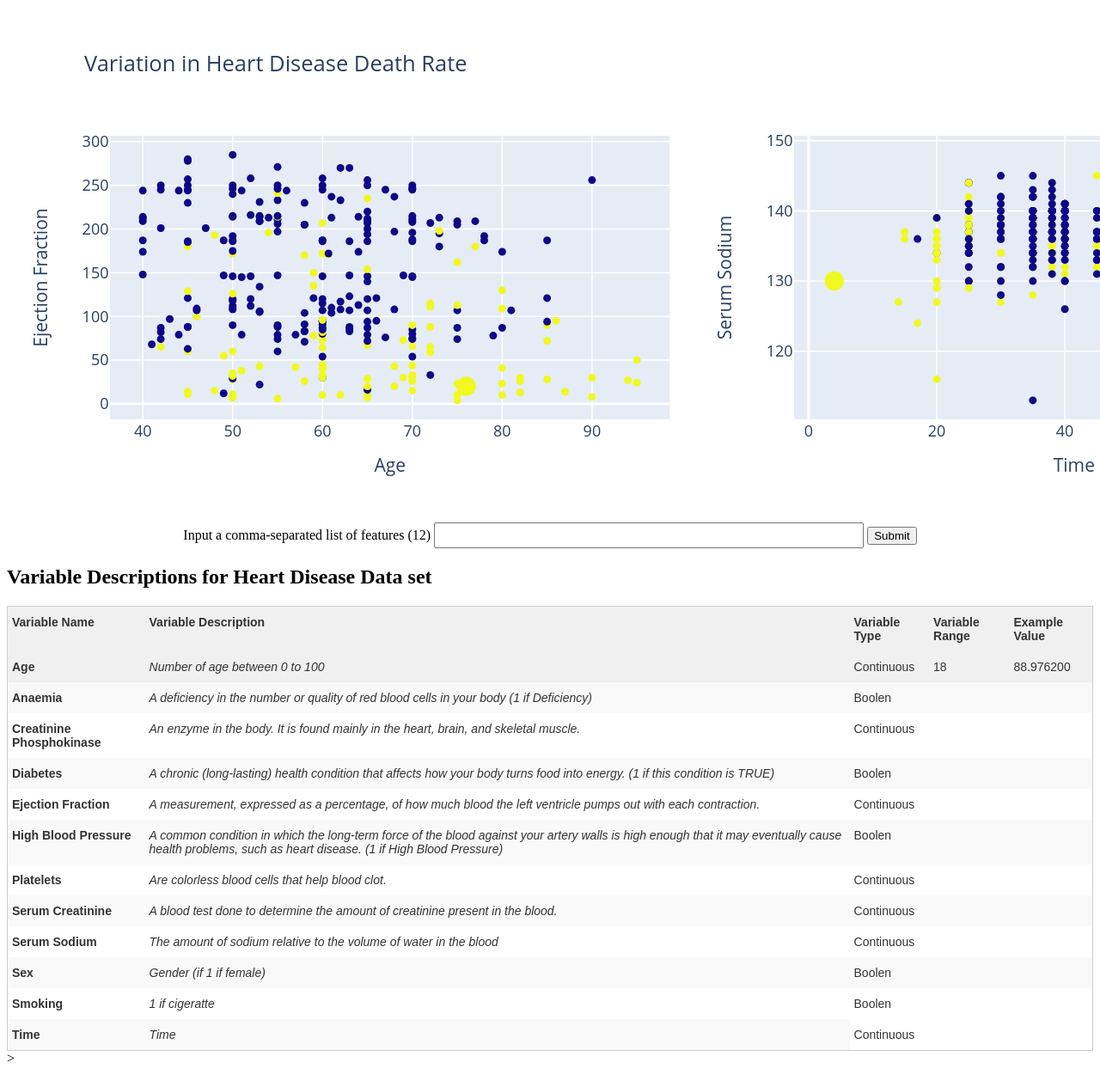
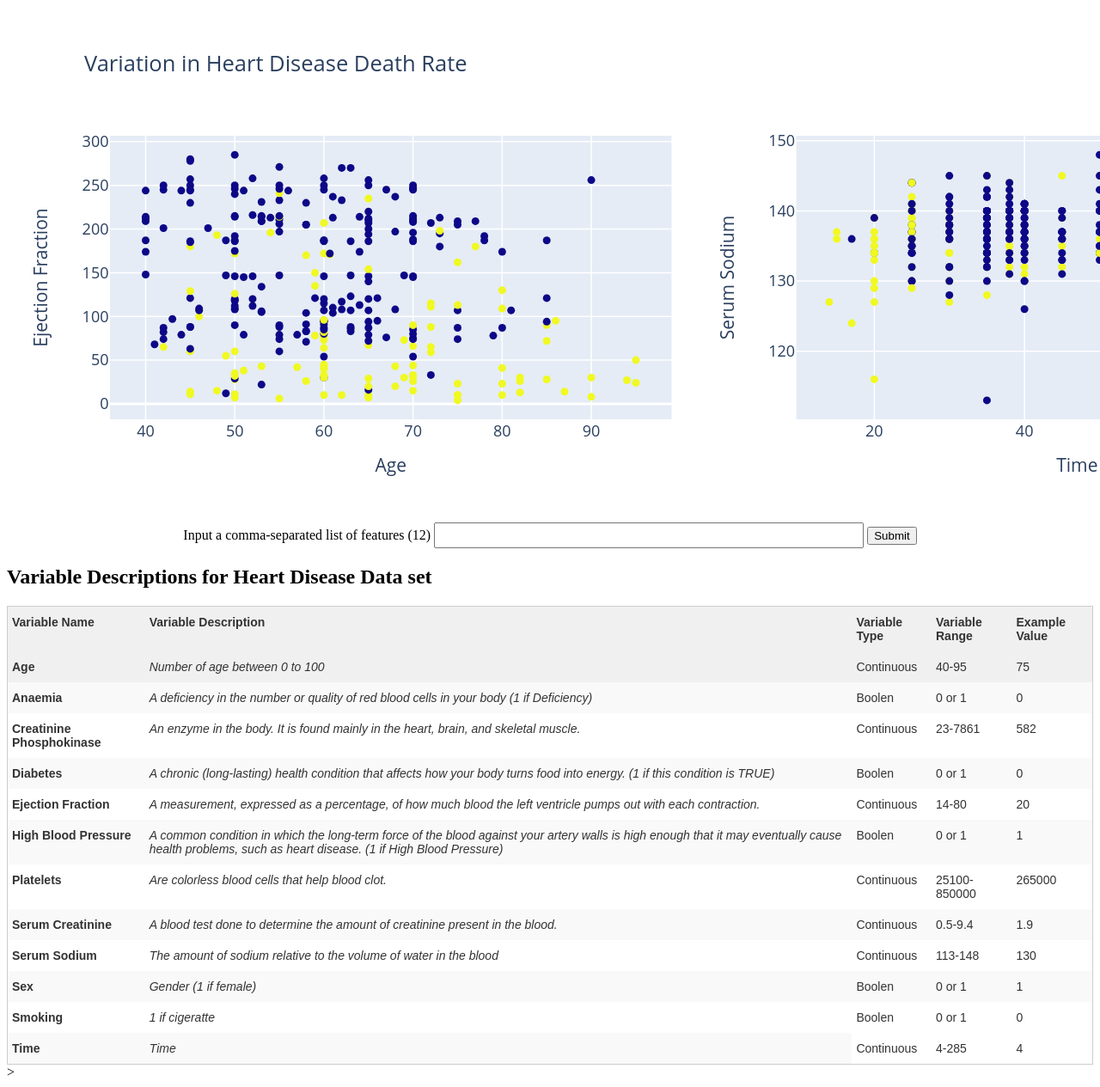
Before and after one commit to nakulpadalkar/anly605projectgroup2, a Flask app: page / in a window 1280 px wide; the page is wider, and only the part inside the window is pictured. Shown: that part at 86% size. Before the commit the page ends 1236 px from the top of that part, so only its background shows below. Run offline with Flask 2, Linux system fonts and the light colour scheme; parts of the project's set-up code (start-up, migrations or seed data) failed here and were passed over.

Commit message:
Project Application

```diff
--- a/app/app.py
+++ b/app/app.py
@@ -28,7 +28,7 @@
 def hello_world():
     request_type_str = request.method
     if request_type_str=='GET':
-        return render_template("index.html",href="static/attempt1.svg")
+        return render_template("index.html",href="static/baseimage.svg")
     else:
         text = request.form['text']
         random_string = uuid.uuid4().hex
@@ -54,7 +54,7 @@
         return render_template("index.html",href=path)
 
 
-def plot_graphs(model,new_input_arr):
+def plot_graphs(model, new_input_arr, output_file):
     heart_group2 = pd.read_csv('heart_failure_clinical_records_dataset.csv', header = 0)
     fig = plotly.subplots.make_subplots(
     rows=1, cols=2
@@ -114,7 +114,6 @@
     # fig.update_yaxes(title_text="yaxis 2 title", range=[40, 80], row=1, col=2)
     # Update title and height
     fig.update_layout(height=400, width=800, title_text="Variation in Heart Disease Death Rate")
-    output_file="static/final.svg"
     fig.write_image(output_file,width=1200,engine="kaleido")
     fig.show()
 
--- a/app/templates/index.html
+++ b/app/templates/index.html
@@ -141,85 +141,85 @@
                 <th class="tg-fymr">Age</th>
                 <th class="tg-f8tv">Number of age between 0 to 100</th>
                 <th class="tg-0pky">Continuous</th>
-                <th class="tg-0pky">18</th>
-                <th class="tg-0pky">88.976200</th>
+                <th class="tg-0pky">40-95</th>
+                <th class="tg-0pky">75</th>
             </tr>
             <tr>
                 <td class="tg-if4e">Anaemia</td>
                 <td class="tg-txu4">A deficiency in the number or quality of red blood cells in your body (1 if Deficiency)</td>
                 <td class="tg-btxf">Boolen</td>
-                <td class="tg-btxf"></td>
-                <td class="tg-btxf"></td>
+                <td class="tg-btxf">0 or 1</td>
+                <td class="tg-btxf">0</td>
             </tr>
             <tr>
                 <td class="tg-fymr">Creatinine Phosphokinase</td>
                 <td class="tg-f8tv">An enzyme in the body. It is found mainly in the heart, brain, and skeletal muscle.</td>
                 <td class="tg-0pky">Continuous</td>
-                <td class="tg-0pky"></td>
-                <td class="tg-0pky"></td>
+                <td class="tg-0pky">23-7861</td>
+                <td class="tg-0pky">582</td>
             </tr>
             <tr>
                 <td class="tg-if4e">Diabetes</td>
                 <td class="tg-txu4">A chronic (long-lasting) health condition that affects how your body turns food into energy. (1 if this condition is TRUE)</td>
                 <td class="tg-btxf">Boolen</td>
-                <td class="tg-btxf"></td>
-                <td class="tg-btxf"></td>
+                <td class="tg-btxf">0 or 1</td>
+                <td class="tg-btxf">0</td>
             </tr>
             <tr>
                 <td class="tg-fymr">Ejection Fraction</td>
                 <td class="tg-f8tv">A measurement, expressed as a percentage, of how much blood the left ventricle pumps out with each contraction.</td>
                 <td class="tg-0pky">Continuous</td>
-                <td class="tg-0pky"></td>
-                <td class="tg-0pky"></td>
+                <td class="tg-0pky">14-80</td>
+                <td class="tg-0pky">20</td>
             </tr>
             <tr>
                 <td class="tg-if4e">High Blood Pressure</td>
                 <td class="tg-txu4">A common condition in which the long-term force of the blood against your artery walls is high enough that it may eventually cause health problems, such as heart disease. (1 if High Blood Pressure)</td>
                 <td class="tg-btxf">Boolen</td>
-                <td class="tg-btxf"></td>
-                <td class="tg-btxf"></td>
+                <td class="tg-btxf">0 or 1</td>
+                <td class="tg-btxf">1</td>
             </tr>
             <tr>
                 <td class="tg-1wig">Platelets</td>
                 <td class="tg-8zwo">Are colorless blood cells that help blood clot.</td>
                 <td class="tg-0lax">Continuous</td>
-                <td class="tg-0lax"></td>
-                <td class="tg-0lax"></td>
+                <td class="tg-0lax">25100-850000</td>
+                <td class="tg-0lax">265000</td>
             </tr>
             <tr>
                 <td class="tg-797t">Serum Creatinine</td>
                 <td class="tg-3o7t">A blood test done to determine the amount of creatinine present in the blood.</td>
                 <td class="tg-buh4">Continuous</td>
-                <td class="tg-buh4"></td>
-                <td class="tg-buh4"></td>
+                <td class="tg-buh4">0.5-9.4</td>
+                <td class="tg-buh4">1.9</td>
             </tr>
             <tr>
                 <td class="tg-1wig">Serum Sodium</td>
                 <td class="tg-8zwo">The amount of sodium relative to the volume of water in the blood</td>
                 <td class="tg-0lax">Continuous</td>
-                <td class="tg-0lax"></td>
-                <td class="tg-0lax"></td>
+                <td class="tg-0lax">113-148</td>
+                <td class="tg-0lax">130</td>
             </tr>
             <tr>
                 <td class="tg-797t">Sex</td>
-                <td class="tg-3o7t">Gender (if 1 if female)</td>
+                <td class="tg-3o7t">Gender (1 if female)</td>
                 <td class="tg-buh4">Boolen</td>
-                <td class="tg-buh4"></td>
-                <td class="tg-buh4"></td>
+                <td class="tg-buh4">0 or 1</td>
+                <td class="tg-buh4">1</td>
             </tr>
             <tr>
                 <td class="tg-1wig">Smoking</td>
                 <td class="tg-8zwo">1 if cigeratte</td>
                 <td class="tg-0lax">Boolen</td>
-                <td class="tg-0lax"></td>
-                <td class="tg-0lax"></td>
+                <td class="tg-0lax">0 or 1</td>
+                <td class="tg-0lax">0</td>
             </tr>
             <tr>
                 <td class="tg-797t">Time</td>
                 <td class="tg-3o7t">Time</td>
                 <td class="tg-0lax">Continuous</td>
-                <td class="tg-0lax"></td>
-                <td class="tg-0lax"></td>
+                <td class="tg-0lax">4-285</td>
+                <td class="tg-0lax">4</td>
             </tr>
         </tbody>
     </table>
```
Also changed, not shown: app/static/Confusion Metrix by GBM.svg, app/static/Confusion Metrix by Stacked Model.svg, app/static/Confusion Metrix by lg.svg, app/static/barplot1.svg (renamed from app/static/boxplot1.svg), app/static/barplot2.svg (renamed from app/static/boxplot2.svg), app/static/barplot3.svg (renamed from app/static/boxplot3.svg), app/static/baseimage.svg (added), app/static/heatmap.svg, 1 other file.
